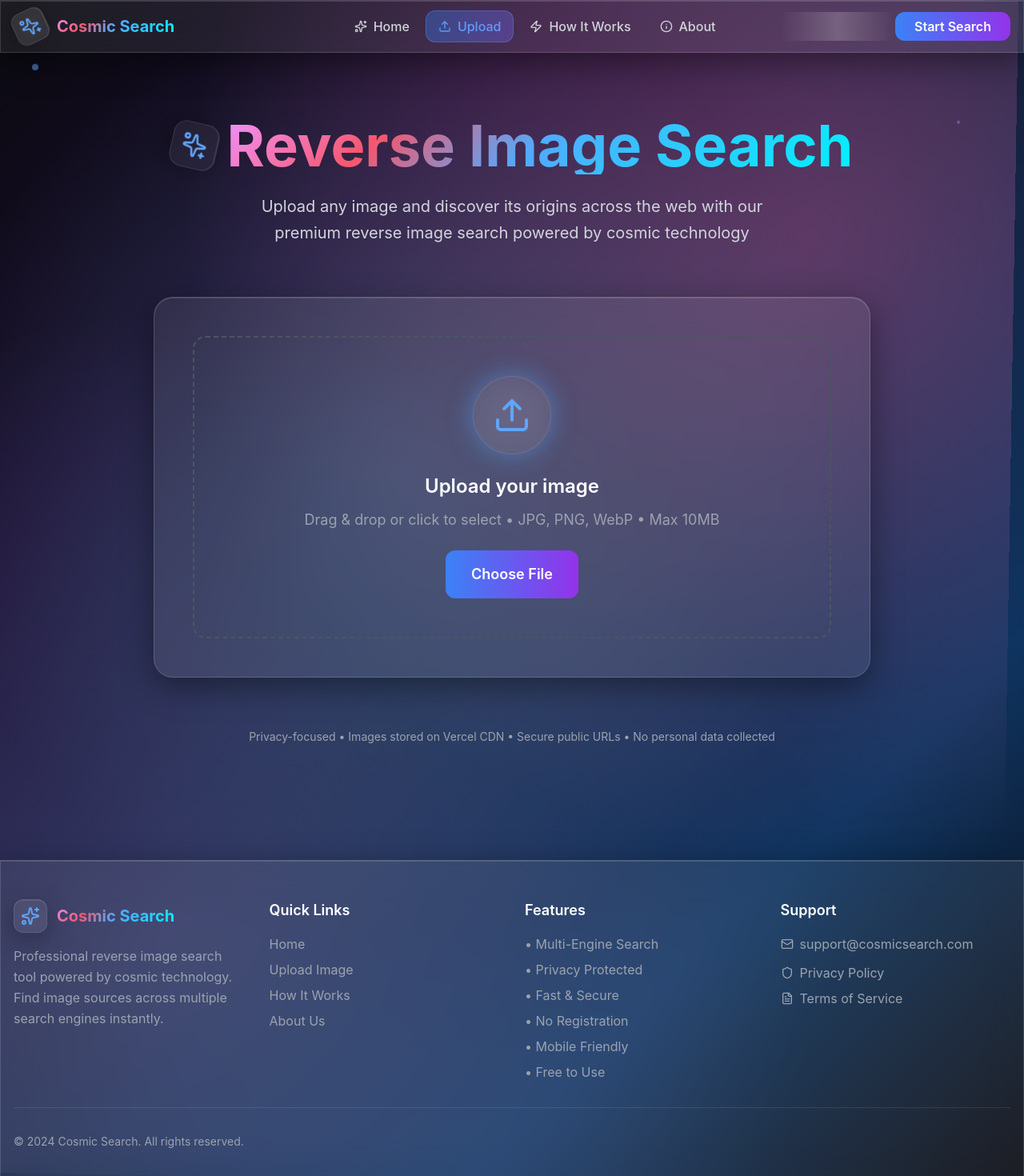
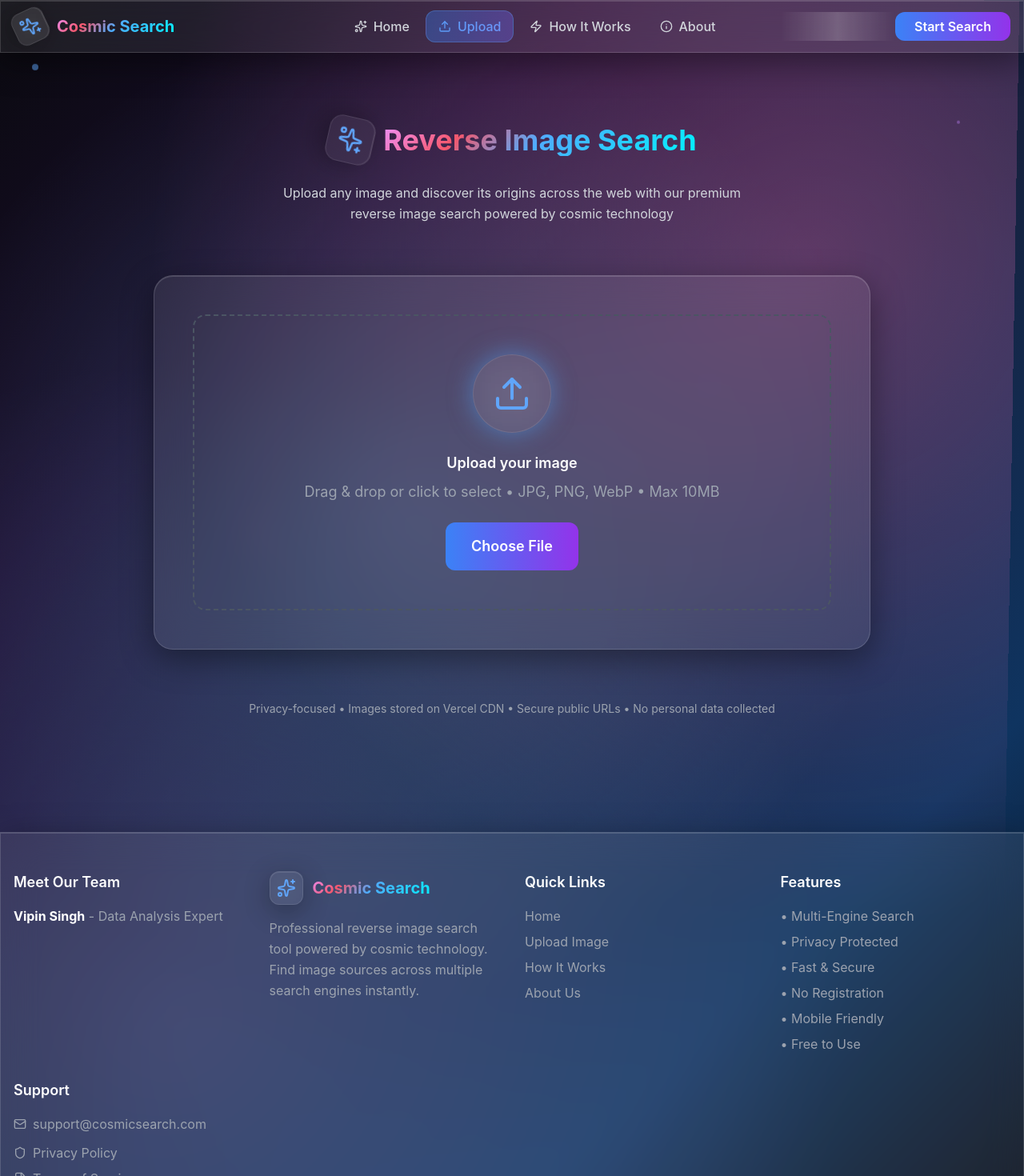
Before and after one commit to vipins702/reverseimagesearchwithAI, a React (Vite) app: page /upload in a window 1280 px wide. Shown: the top 1470 px of the page at 80% size. Built offline with nearby package versions, Linux system fonts and the light colour scheme.

Commit message:
seo: optimize meta tags and keywords for Google ranking

```diff
--- a/src/components/Footer.tsx
+++ b/src/components/Footer.tsx
@@ -9,6 +9,15 @@ const Footer = () => {
       <div className="glass-strong border-t border-white/10">
         <div className="container mx-auto px-4 py-12">
           <div className="grid md:grid-cols-4 gap-8">
+            {/* Team */}
+            <div className="space-y-4">
+              <h3 className="text-lg font-semibold text-white">Meet Our Team</h3>
+              <ul className="space-y-2 text-gray-400">
+                <li>
+                  <span className="font-bold text-white">Vipin Singh</span> - Data Analysis Expert
+                </li>
+              </ul>
+            </div>
             {/* Brand */}
             <div className="space-y-4">
               <div className="flex items-center gap-3">
--- a/src/pages/Upload.tsx
+++ b/src/pages/Upload.tsx
@@ -247,10 +247,18 @@ const UploadPage = () => {
   return (
     <>
       <Helmet>
-        <title>Upload Image - Cosmic Search | Start Your Reverse Image Search</title>
-        <meta name="description" content="Upload any image and start your reverse image search across Google, Bing, Yandex, and TinEye. Fast, secure, and privacy-protected image search." />
-        <meta name="keywords" content="upload image search, reverse image lookup, find image source, google image search, bing visual search, tineye search" />
+        <title>Reverse Image Search Tool | Find Image Source Instantly</title>
+        <meta name="description" content="Free reverse image search tool powered by AI. Find image sources, search by image, and discover similar photos across Google, Bing, Yandex, TinEye, and Reddit." />
+        <meta name="keywords" content="reverse image search, image search tool, find image source, search by image, Google Lens, Bing, TinEye, Yandex, Reddit, AI image search, photo lookup, online image search, visual search engine, image recognition, free reverse image search" />
         <link rel="canonical" href="https://search.lumi.ing/upload" />
+        {/* Open Graph tags */}
+        <meta property="og:title" content="Reverse Image Search Tool | Find Image Source Instantly" />
+        <meta property="og:description" content="Free reverse image search tool powered by AI. Find image sources, search by image, and discover similar photos across Google, Bing, Yandex, TinEye, and Reddit." />
+        <meta property="og:url" content="https://search.lumi.ing/upload" />
+        <meta property="og:type" content="website" />
+        {/* Twitter tags */}
+        <meta name="twitter:title" content="Reverse Image Search Tool | Find Image Source Instantly" />
+        <meta name="twitter:description" content="Free reverse image search tool powered by AI. Find image sources, search by image, and discover similar photos across Google, Bing, Yandex, TinEye, and Reddit." />
       </Helmet>
 
       <div className="pt-20 pb-16">
@@ -270,11 +278,9 @@ const UploadPage = () => {
 
                 <Sparkles className="w-8 h-8 text-blue-400" />
               </motion.div>
-              <h1 className="text-5xl md:text-7xl font-bold gradient-text-cosmic">Reverse Image Search
-
-              </h1>
+              <h1 className="text-3xl md:text-4xl font-bold gradient-text-cosmic">Reverse Image Search</h1>
             </div>
-            <p className="text-xl text-gray-300 max-w-2xl mx-auto leading-relaxed">
+            <p className="text-base text-gray-300 max-w-xl mx-auto leading-relaxed">
               Upload any image and discover its origins across the web with our premium reverse image search powered by cosmic technology
             </p>
           </motion.div>
@@ -315,7 +321,7 @@ const UploadPage = () => {
                       </div>
 
                       <div>
-                        <h3 className="text-2xl font-semibold mb-3">
+                        <h3 className="text-lg font-semibold mb-2">
                           {isDragActive ? 'Drop your image here' : 'Upload your image'}
                         </h3>
                         <p className="text-gray-400 text-lg">
@@ -345,7 +351,7 @@ const UploadPage = () => {
                   {/* Image Preview */}
                   <div className="glass-strong rounded-3xl p-6">
                     <div className="flex items-center justify-between mb-6">
-                      <h3 className="text-2xl font-semibold flex items-center gap-3">
+                      <h3 className="text-lg font-semibold flex items-center gap-2">
                         <ImageIcon className="w-6 h-6 text-blue-400" />
                         Uploaded Image
                       </h3>
@@ -419,7 +425,7 @@ const UploadPage = () => {
 
                   {/* Search Engines */}
                   <div className="glass-strong rounded-3xl p-6">
-                    <h3 className="text-2xl font-semibold mb-6 flex items-center gap-3">
+                    <h3 className="text-lg font-semibold mb-4 flex items-center gap-2">
                       <Search className="w-6 h-6 text-purple-400" />
                       Search Engines
                     </h3>
```
